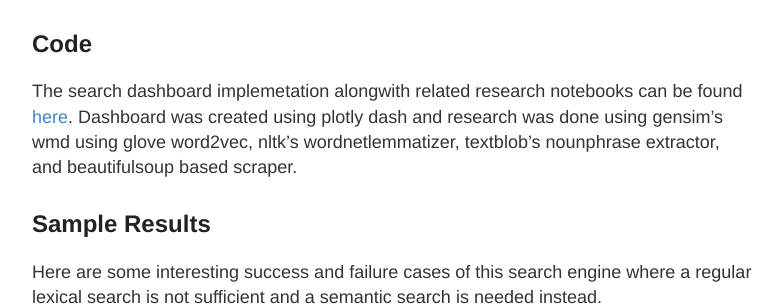
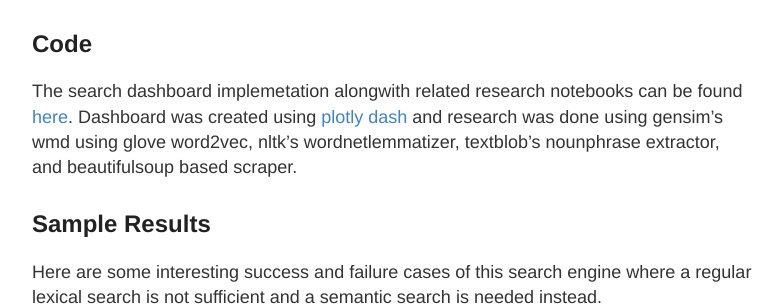
Before and after one commit to datashines/datashines.github.io, a Jekyll site: the page built from _posts/2019-05-11-Semantic-Search-Using-Word-Mover-Distance.md, in a window 1280 px wide and 900 px high, scrolled down 2361 px. Shown: the part 153-459 px from the top of the window, without its empty margins (248-1029 px from the left). Built offline with Jekyll 4.4.1, drawn with Linux system fonts in a browser that asks for light colours; comment, search, counter and statistics services are not loaded; some of the changed lines change nothing that is shown.

Commit message:
Update 2019-05-11-Semantic-Search-Using-Word-Mover-Distance.md

```diff
--- a/_posts/2019-05-11-Semantic-Search-Using-Word-Mover-Distance.md
+++ b/_posts/2019-05-11-Semantic-Search-Using-Word-Mover-Distance.md
@@ -62,7 +62,7 @@ found [this article](https://towardsdatascience.com/word-distance-between-word-e
 
 The search dashboard implemetation alongwith related research notebooks can be found
 [here](https://bitbucket.org/datashines/semantic_search_main/src/master/).
-Dashboard was created using plotly dash and research was done using gensim's wmd using glove word2vec, nltk's
+Dashboard was created using [plotly dash](https://plot.ly/products/dash/) and research was done using gensim's wmd using glove word2vec, nltk's
 wordnetlemmatizer, textblob's nounphrase extractor, and beautifulsoup based scraper.
 
 ## Sample Results
```
